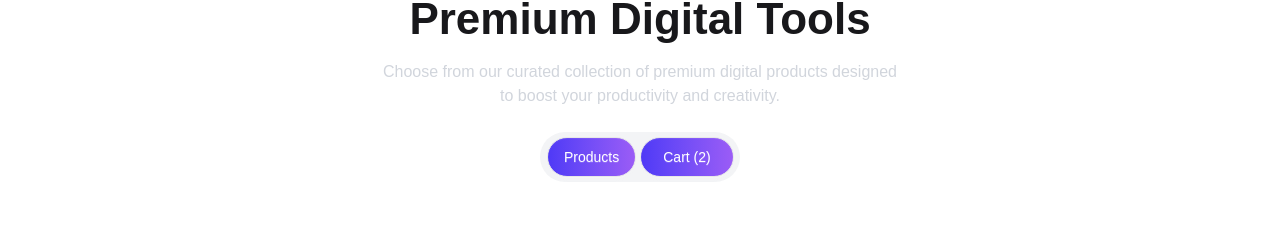
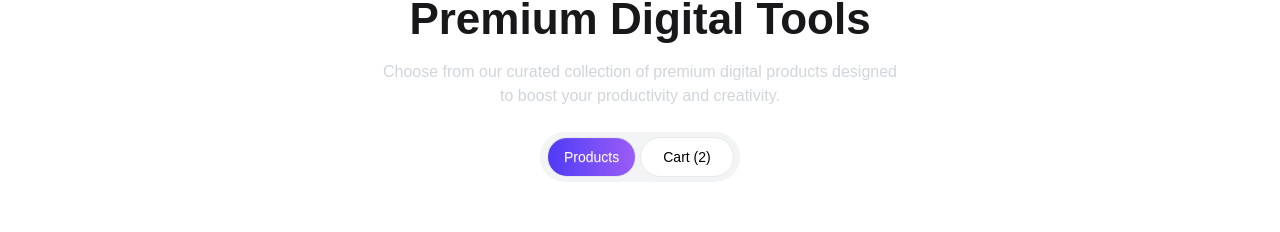
Before and after one commit to kamalcodezen/digital-products-hub, a React (Vite) app: page / in a window 1280 px wide. Shown: the part 1319-1551 px from the top of the page. Built offline with nearby package versions, Linux system fonts and the light colour scheme.

Commit message:
product button toggle complete

```diff
--- a/src/components/allTools/ALLTools.jsx
+++ b/src/components/allTools/ALLTools.jsx
@@ -1,8 +1,11 @@
+import { useState } from "react";
+
 const ALLTools = () => {
+  const [selected, setSelected] = useState("allProduct");
+
   return (
     <section className="my-container">
       <div>
-
         {/* heading */}
         <h2 className="text-[clamp(2.75rem,5vw,2.75rem)] font-bold mb-2 text-center ">
           Premium Digital Tools
@@ -13,11 +16,19 @@ const ALLTools = () => {
         </p>
 
         {/* CTA button  */}
-        <div className="space-x-1 mx-auto mt-6 flex items-center text-center  shadow-3xl  bg-gray-100 w-[200px] h-[50px] px-[7px] py-6 rounded-full">
-          <button className="btn bg-linear-to-r from-[#4F39F6]  to-[#9B5CF6] rounded-full text-white font-medium  ">
+        <div className="space-x-1 mx-auto mt-6 flex items-center text-center  shadow-3xl  bg-gray-100 w-50 h-12.5 px-1.75 py-6 rounded-full">
+          {/* all product */}
+          <button
+            onClick={() => setSelected("allProduct")}
+            className={`btn rounded-full  font-medium duration-500 transition-all ${selected === "allProduct" ? "bg-linear-to-r from-[#4F39F6]  to-[#9B5CF6] text-white " : "bg-white text-black"} `}
+          >
             Products
           </button>
-          <button className="btn bg-linear-to-r from-[#4F39F6]  to-[#9B5CF6] rounded-full text-white font-medium px-[22px]">
+          {/* selected cart btn */}
+          <button
+            onClick={() => setSelected("selectedCart")}
+            className={`btn rounded-full font-medium px-5.5 duration-500 transition-all ${selected === "selectedCart" ? "bg-linear-to-r from-[#4F39F6]  to-[#9B5CF6] text-white  duration-500 transition-all" : "bg-white text-black"} `}
+          >
             Cart (2)
           </button>
         </div>
```
